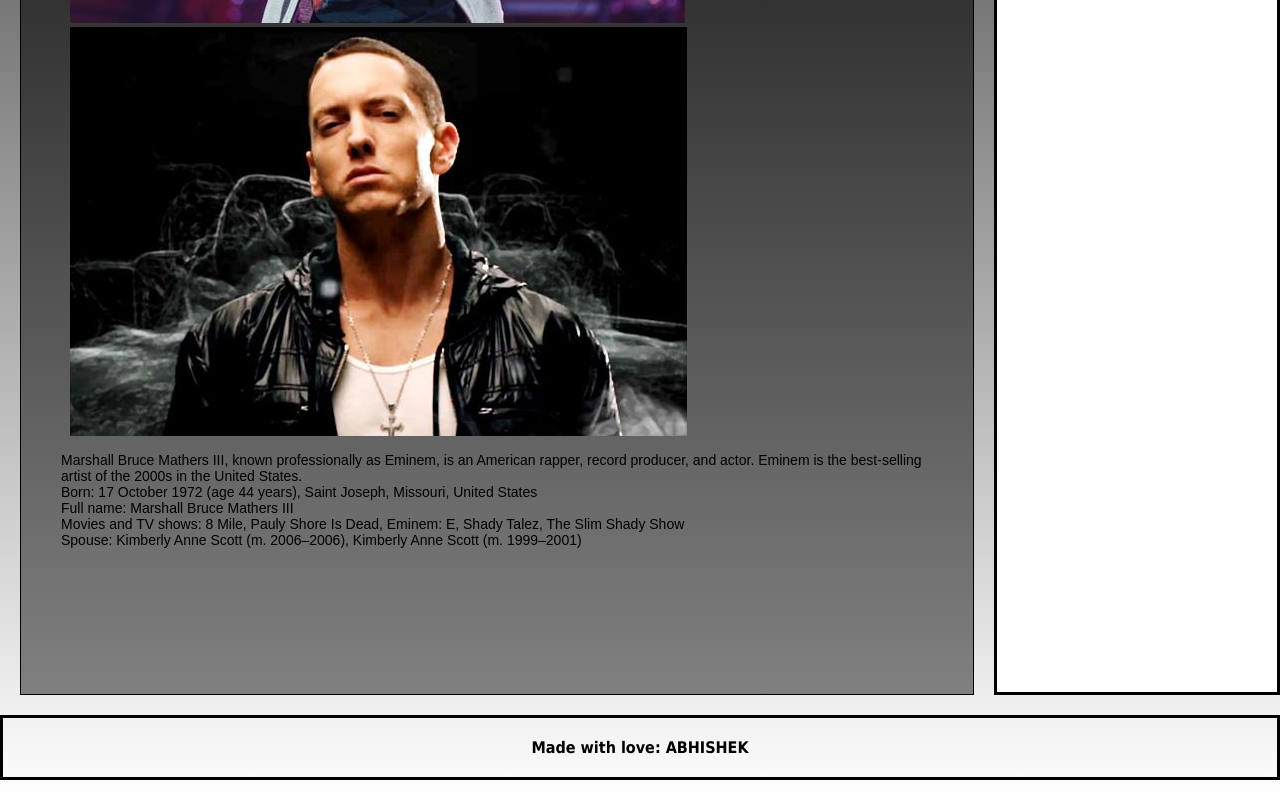
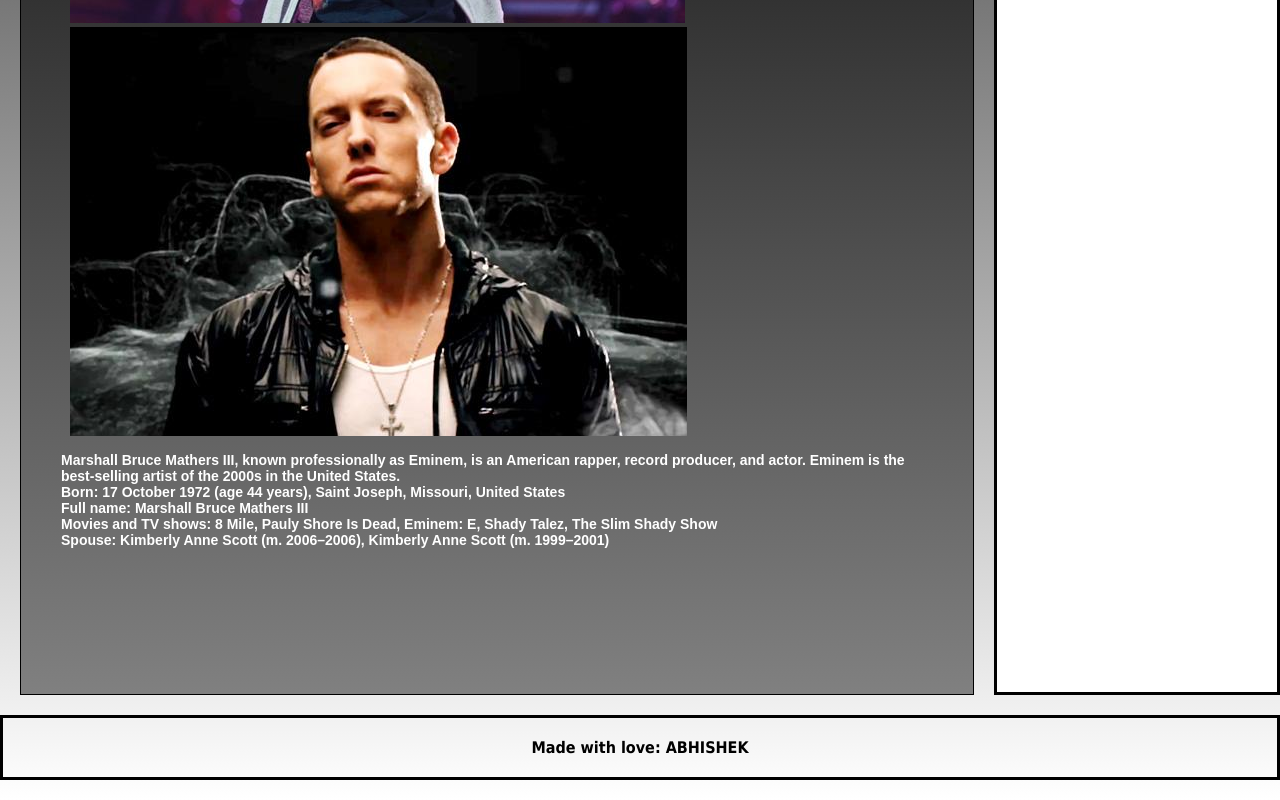
Before and after one commit to AbhiTaker/EMINEM, a plain HTML site: page index.html in a window 1280 px wide. Shown: the part 703-1503 px from the top of the page. Drawn offline with Linux system fonts and the light colour scheme.

Commit message:
index file modified

```diff
--- a/index.html
+++ b/index.html
@@ -58,13 +58,15 @@
 				<li><img id="pic" src="images/Eminem.jpg" ></li>
 				<li><img id="pic" src="images/eminem-3.jpg"></li>
 				</ul>
-				<p>
+				<p style="color:white;">
+					<b>
 					Marshall Bruce Mathers III, known professionally as Eminem, is an American rapper, record producer, and actor. Eminem is the best-selling artist of the 2000s in the United States.</br>
 					Born: 17 October 1972 (age 44 years), Saint Joseph, Missouri, United States</br>
 					Full name: Marshall Bruce Mathers III</br>
 					Movies and TV shows: 8 Mile, Pauly Shore Is Dead, Eminem: E, Shady Talez, The Slim Shady Show</br>
 					Spouse: Kimberly Anne Scott (m. 2006–2006), Kimberly Anne Scott (m. 1999–2001)
-
+					</b>
+				</p>
 				<footer></footer>
 
 			</article>
```
